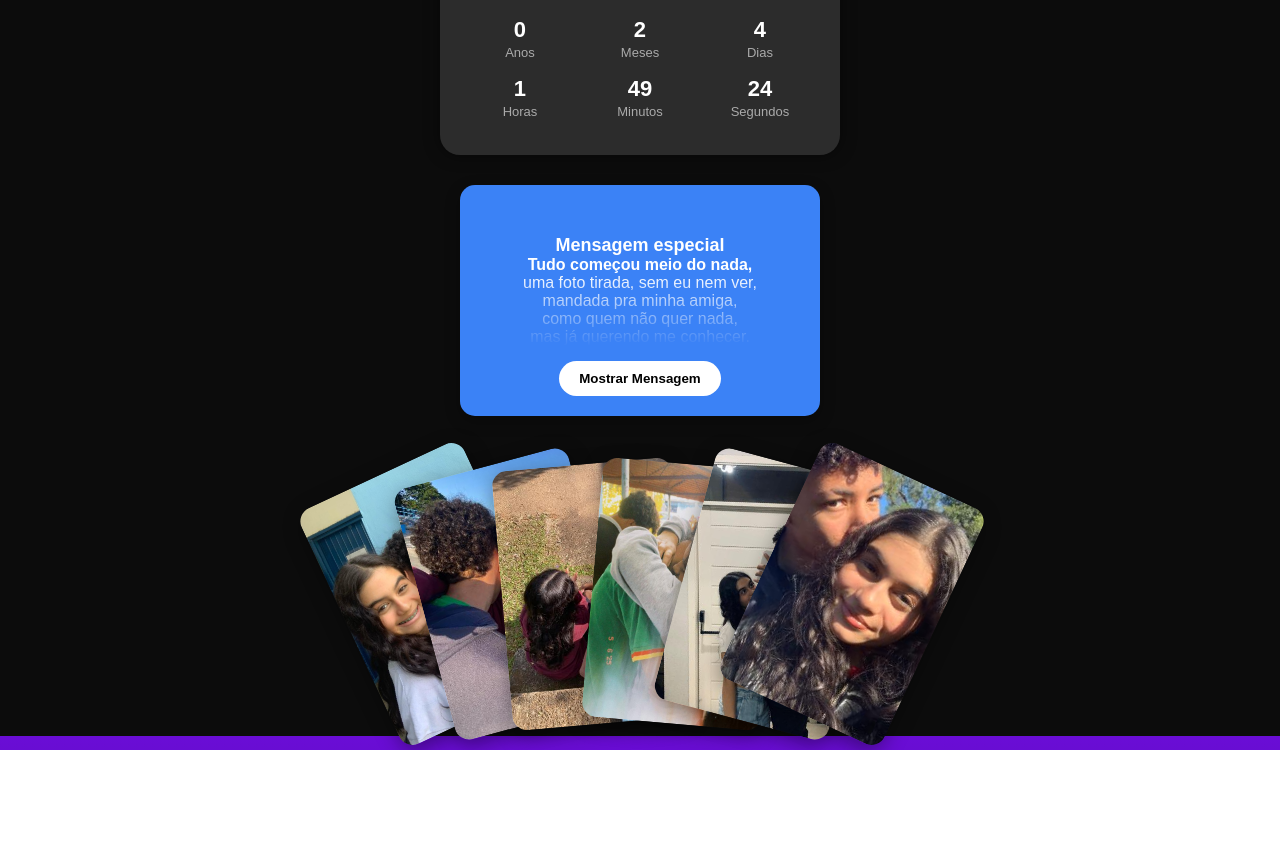
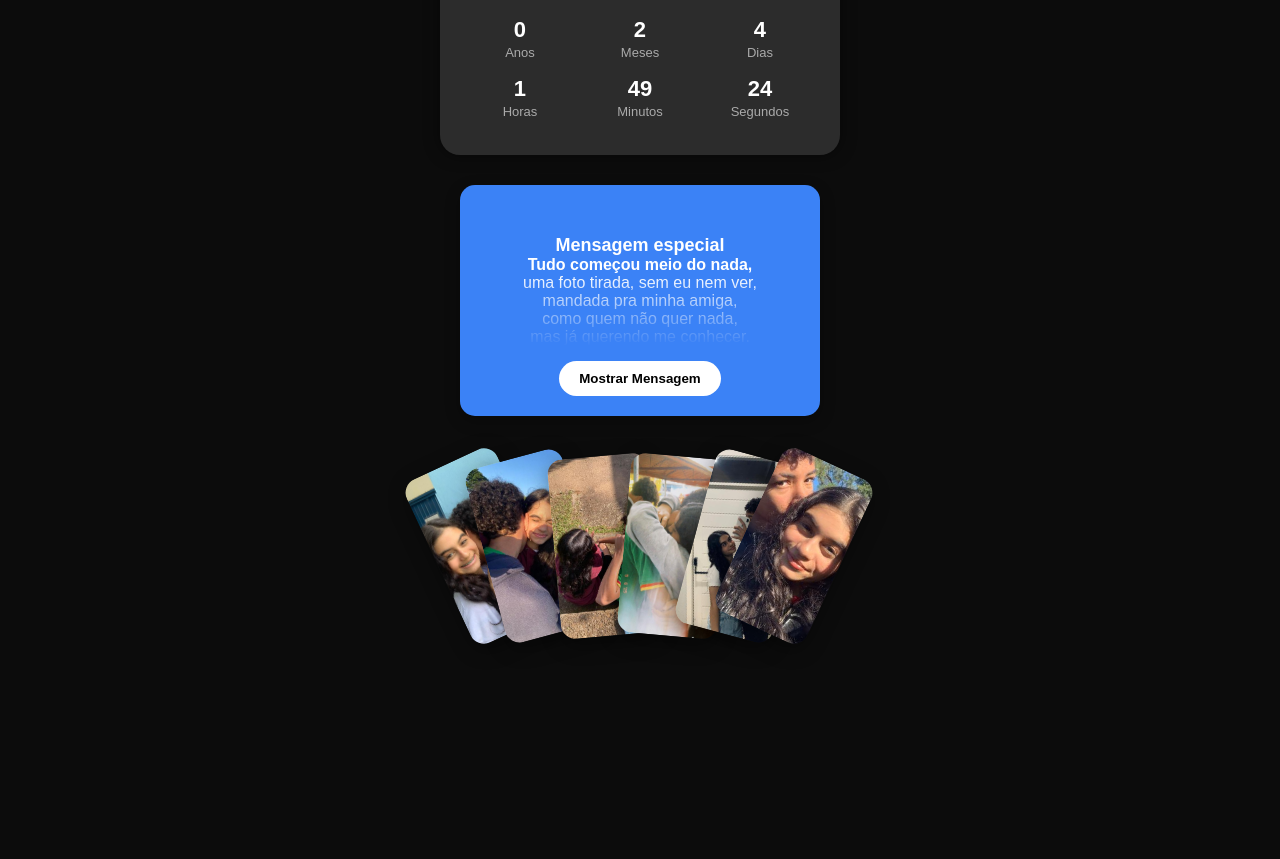
Before and after one commit to TeamAntiLagDeveloper/Entre-Olhares-um-Amor, a plain HTML site: page index.html in a window 1280 px wide. Shown: the part 944-1803 px from the top of the page. Before the commit the page ends 1694 px from the top, so only its background shows below. Drawn offline with Linux system fonts and the light colour scheme.

Commit message:
Add files via upload

```diff
--- a/index.html
+++ b/index.html
@@ -1,6 +1,7 @@
 <!DOCTYPE html>
 <html lang="pt-BR">
 <head>
+<meta name="viewport" content="width=device-width, initial-scale=1.0">
   <meta charset="UTF-8" />
   <title>Entre Olhares, um Amor.</title>
   <style>
@@ -440,19 +441,26 @@ body {
 
     .leque-container {
       position: relative;
-      width: 800px; /* largura maior para espaçamento total */
+      min-height: 55vh; /* ocupa toda a altura da tela */
       height: 300px;
       display: flex;
       justify-content: center;
       align-items: center;
+      width: 100%;
+      max-width: 800px;
+      padding: 0 10px;
     }
+
+body, html {
+  overflow-x: hidden;
+}
 
     .cartao {
       position: absolute;
-      top: 16%;
-      left: 44%;
-      width: 180px;
-      height: 260px;
+      top: 9%;
+      left: 48%;
+      width: 100px;
+      height: 180px;
       border-radius: 15px;
       overflow: hidden;
       box-shadow: 0 6px 20px rgba(0, 0, 0, 0.4);
@@ -469,17 +477,17 @@ body {
 
     /* Leque espaçado */
     .cartao:nth-child(1) {
-      transform: translateX(-250px) rotate(-25deg);
+      transform: translateX(-190px) rotate(-25deg);
       z-index: 1;
     }
 
     .cartao:nth-child(2) {
-      transform: translateX(-170px) rotate(-15deg);
+      transform: translateX(-140px) rotate(-15deg);
       z-index: 2;
     }
 
     .cartao:nth-child(3) {
-      transform: translateX(-90px) rotate(-5deg);
+      transform: translateX(-70px) rotate(-5deg);
       z-index: 3;
     }
 
@@ -489,12 +497,12 @@ body {
     }
 
     .cartao:nth-child(5) {
-      transform: translateX(90px) rotate(15deg);
+      transform: translateX(70px) rotate(15deg);
       z-index: 5;
     }
 
     .cartao:nth-child(6) {
-      transform: translateX(170px) rotate(25deg);
+      transform: translateX(120px) rotate(25deg);
       z-index: 6;
     }
 
```
